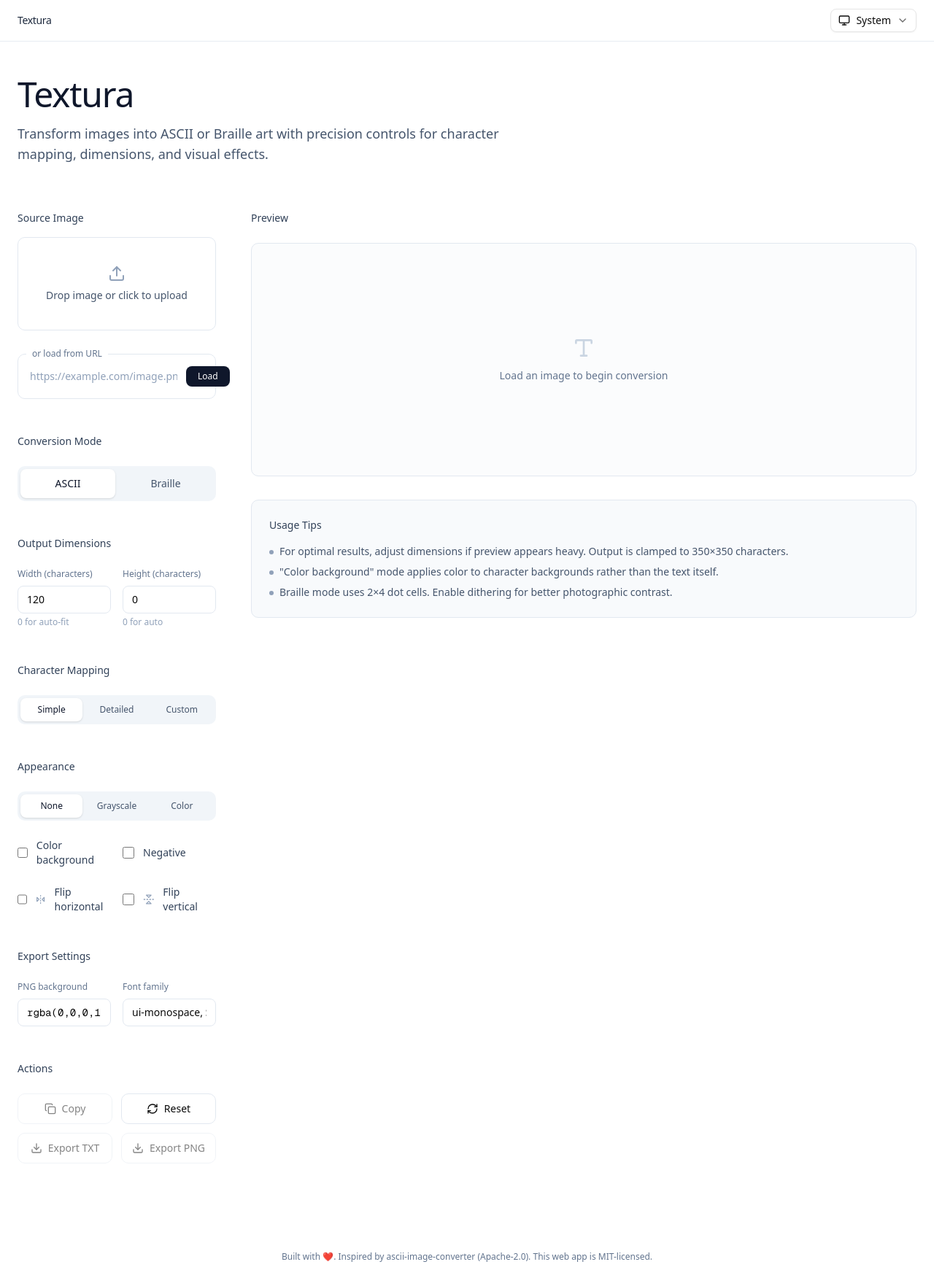
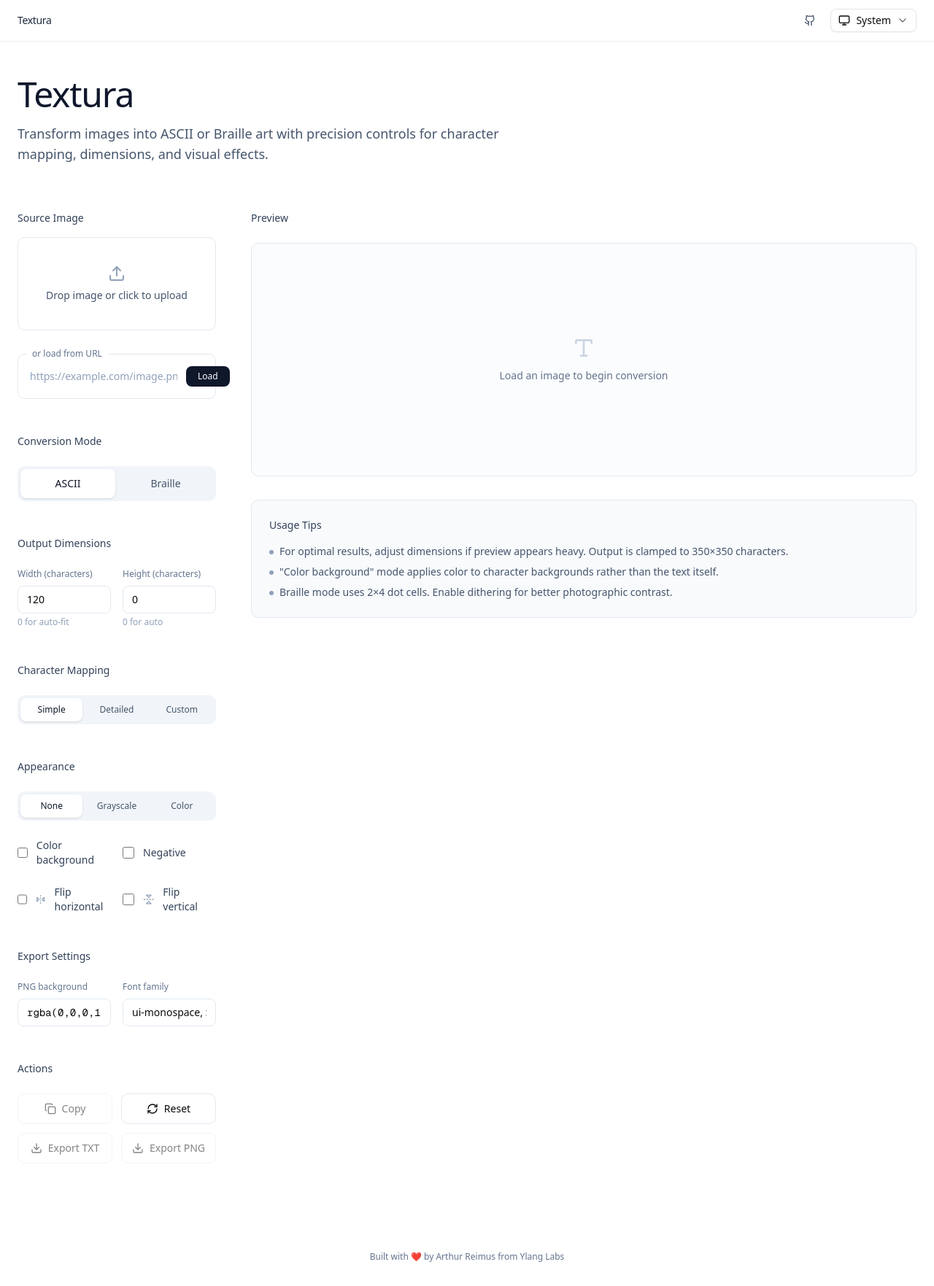
Before and after one commit to artreimus/textura, a Next.js app: page / in a window 1280 px wide. Shown: the whole page at 73% size. Built offline with nearby package versions, Linux system fonts and the light colour scheme.

Commit message:
feat: improve footer and add github link in nav

```diff
--- a/app/layout.tsx
+++ b/app/layout.tsx
@@ -4,6 +4,8 @@ import './globals.css';
 import { Toaster } from '@/app/components/ui/sonner';
 import { ThemeToggle } from '@/app/components/ThemeToggle';
 import { ThemeProvider } from '@/app/components/ThemeProvider';
+import { Github } from 'lucide-react';
+import Link from 'next/link';
 
 const geistSans = Geist({
   variable: '--font-geist-sans',
@@ -47,14 +49,41 @@ export default function RootLayout({
                     Textura
                   </span>
                 </div>
-                <ThemeToggle />
+                <div className="flex items-center gap-3">
+                  <Link
+                    href="https://github.com/artreimus/textura"
+                    target="_blank"
+                    rel="noopener noreferrer"
+                    className="p-2 rounded-md hover:bg-slate-100 dark:hover:bg-zinc-800 transition-colors"
+                    aria-label="View source on GitHub"
+                  >
+                    <Github className="w-4 h-4 text-slate-600 dark:text-zinc-400" />
+                  </Link>
+                  <ThemeToggle />
+                </div>
               </div>
             </header>
 
             <main className="flex-1">{children}</main>
             <footer className="mt-10 p-4 md:p-8 text-xs text-slate-500 dark:text-zinc-500 text-center">
-              Built with ❤️. Inspired by ascii-image-converter (Apache-2.0).
-              This web app is MIT-licensed.
+              Built with ❤️ by{' '}
+              <a
+                href="https://github.com/artreimus"
+                target="_blank"
+                rel="noopener noreferrer"
+                className="hover:text-slate-700 dark:hover:text-zinc-300 transition-colors"
+              >
+                Arthur Reimus
+              </a>{' '}
+              from{' '}
+              <a
+                href="https://github.com/ylang-labs"
+                target="_blank"
+                rel="noopener noreferrer"
+                className="hover:text-slate-700 dark:hover:text-zinc-300 transition-colors"
+              >
+                Ylang Labs
+              </a>
             </footer>
           </div>
           <Toaster />
```
